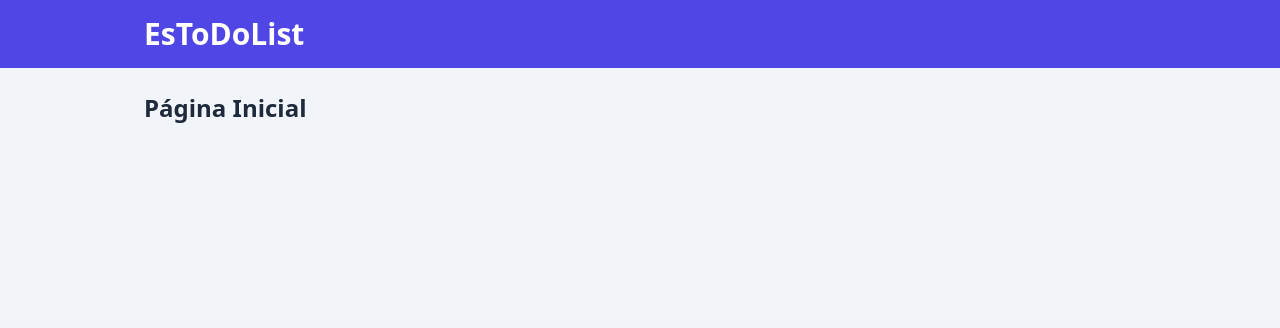
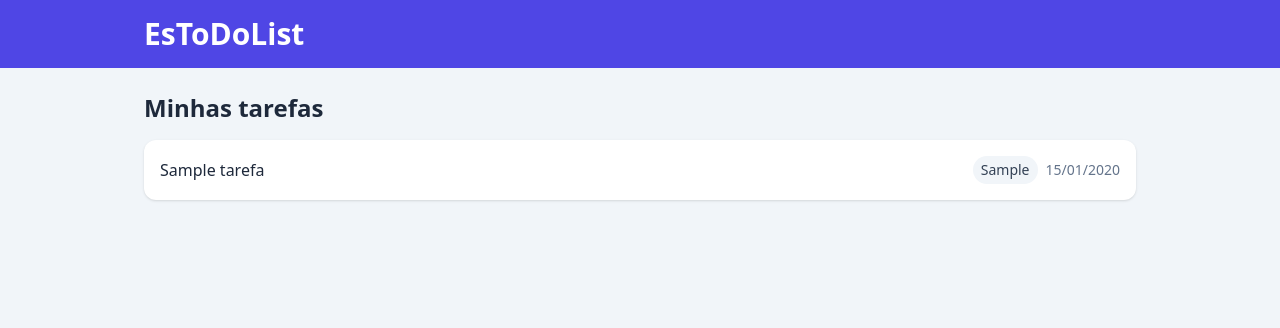
Before and after one commit to carlossantos0101/estodolistweb, a Flask app: page / in a window 1280 px wide. Shown: the top 328 px of the page. Run offline with Flask 3, Linux system fonts and the light colour scheme; the visitor is signed in with stand-in values (Sample User, id 1); tables that the repository leaves empty hold one stand-in row (values such as "Sample post"); style sheets or scripts are compiled from the project's sources; some libraries are stand-ins or nearby versions.

Commit message:
Atualização  da lógica da página inicial para exibir tarefas e ajuste do banco de dados com novas entradas

```diff
--- a/app.py
+++ b/app.py
@@ -1,5 +1,7 @@
 from flask import Flask, render_template, request, session, redirect
+from database import consultar_tarefas
 
+# A aplicação precisa ser criada ANTES de usar o decorador @app.route
 app = Flask(__name__)
 app.secret_key = "dssenai"
 
@@ -7,17 +9,20 @@ app.secret_key = "dssenai"
 ADMIN_EMAIL = "carloseduardo@gmail.com"
 ADMIN_SENHA = "123456"
 
-@app.route("/") # HomePage- Página Inicial
+
+@app.route("/")  # HomePage - Página Inicial
 def home():
     if "login" not in session:
         return redirect("/login")
 
-    # Usuário logado
-    return render_template("index.html")
+    # Usuário logado: consulta as tarefas e envia para o template
+    tarefas = consultar_tarefas()  # Chama a função consultar_tarefas() do database.py
+    return render_template("index.html", tarefas=tarefas)  # Passa a lista de tarefas para o HTML
+
 
 # -----------------------------------------
 # Rota de Login
-@app.route("/login", methods=["GET","POST"])
+@app.route("/login", methods=["GET", "POST"])
 def login():
     if "login" in session:
         return redirect("/")
@@ -26,33 +31,29 @@ def login():
         return render_template("login.html")
 
     # POST
-    email = request.form.get("email") # Pegando o email que estava no form HTML
-    senha = request.form.get("senha") # Essa informação está no atributo name
+    email = request.form.get("email")  # Pegando o email que estava no form HTML
+    senha = request.form.get("senha")  # Essa informação está no atributo name
 
     if email == ADMIN_EMAIL and senha == ADMIN_SENHA:
-        session["login"] = True # Cria a sessão login
-        return redirect("/") # Redireciona para a rota inicial
+        session["login"] = True  # Cria a sessão login
+        return redirect("/")  # Redireciona para a rota inicial
     else:
-        return render_template("login.html", msgerro = "E-mail ou senha estão incorretos!")
+        return render_template("login.html", msgerro="E-mail ou senha estão incorretos!")
+
 
 # ----------------------
 # Rota Logout
 @app.route("/logout")
 def logout():
-    session.clear() # Apaga a lista sessão
+    session.clear()  # Apaga a lista sessão
     return redirect("/login")
+
 
 # --------------------------------------
 # Tratamento de erro - Código 404
 @app.errorhandler(404)
 def not_found(erro):
-    return render_template("erro404.html")
-
-
-
-
-
-
+    return render_template("erro404.html"), 404
 
 
 if __name__ == "__main__":
--- a/templates/index.html
+++ b/templates/index.html
@@ -3,6 +3,30 @@
 
 {% block content %}
   <main class="max-w-5xl mx-auto px-4 py-6">
-    <h2 class="text-2xl font-bold">Página Inicial</h2>
-  </main>
+    <h2 class="text-2xl font-bold mb-4">Minhas tarefas</h2>
+    <ul class="space-y-3">
+        {% for tarefa in tarefas %}
+            <li class="bg-white rounded-xl shadow p-4 flex flex-col gap-3
+           sm:flex-row sm:items-center sm:justify-between">
+    <div class="space-y-2 sm:flex-1"
+      {#trocaremos o span em breve #}
+      <span class="block font-medium">{{ tarefa.nome_tarefa }}</span>
+      {# descrição aqui #}
+    </div>
+    <div class="flex flex-wrap items-center gap-2 text-sm">
+        <span class="px-2 py-1 rounded-full bg-slate-100 text-slate-700">{{ tarefa.categoria }}
+        </span>
+        <span class="text-slate-500">
+        {{ tarefa.data_prazo.strftime("%d/%m/%Y") }}
+        </span>
+        {# prioridade aqui #}
+        {# status aqui #}
+    </div>
+    {# botões aqui #}
+</li>
+            {# lista vazia aqui #}
+        {% endfor %}
+    </ul>
+    {# contador aqui #}
+</main>
 {% endblock %}
```
Also changed, not shown: tarefas.sql (+7 -8 lines), 1 other file.
